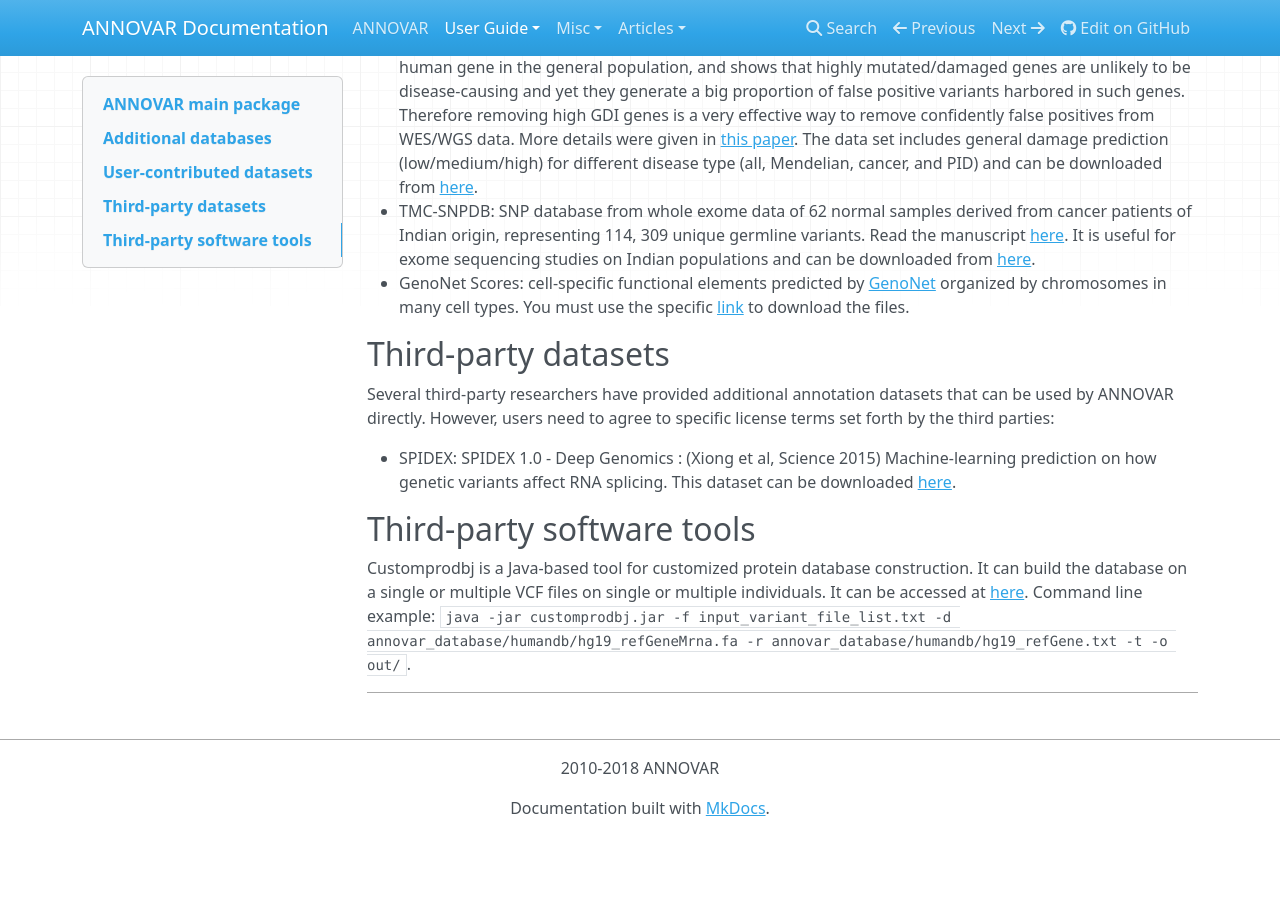
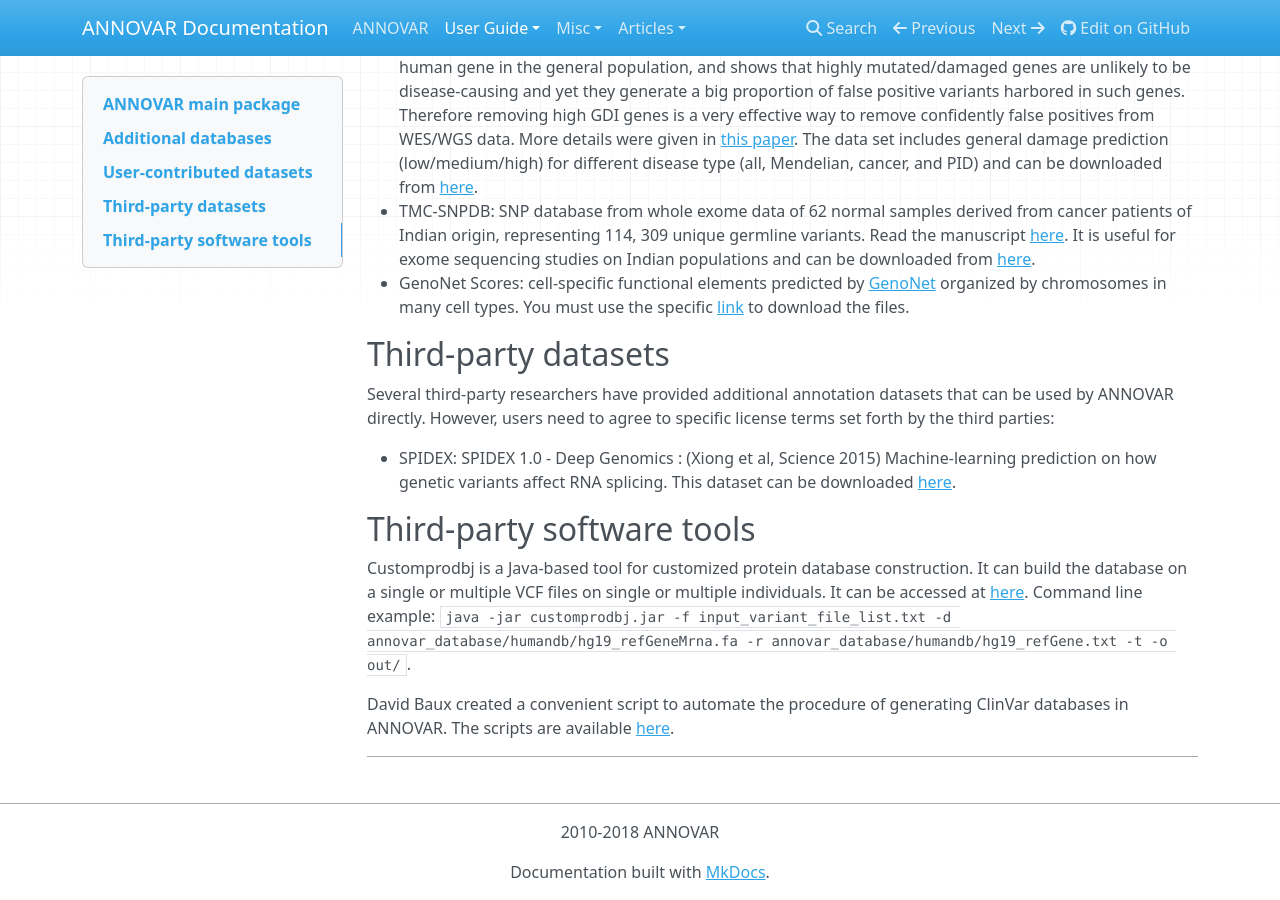
Before and after one commit to WGLab/doc-ANNOVAR, an MkDocs documentation site: the page built from docs/user-guide/download.md, in a window 1280 px wide and 900 px high, scrolled down 12621 px. Built offline with MkDocs 1.6.1, drawn with Linux system fonts in a browser that asks for light colours; nearby versions of some CDN libraries; comment, search, counter and statistics services are not loaded; old or Windows-style settings are respelled for this version of MkDocs; before the commit the page ends 13457 px from its top, so only the background shows below that.

Commit message:
Update download.md

```diff
--- a/docs/user-guide/download.md
+++ b/docs/user-guide/download.md
@@ -255,7 +255,7 @@ Several third-party researchers have provided additional annotation datasets tha
 
 Customprodbj is a Java-based tool for customized protein database construction. It can build the database on a single or multiple VCF files on single or multiple individuals. It can be accessed at [here](https://github.com/wenbostar/customprodbj). Command line example: `java -jar customprodbj.jar -f input_variant_file_list.txt -d annovar_database/humandb/hg19_refGeneMrna.fa -r annovar_database/humandb/hg19_refGene.txt -t -o out/`.
 
-
+David Baux created a convenient script to automate the procedure of generating ClinVar databases in ANNOVAR. The scripts are available [here](https://github.com/mobidic/update_annovar_db).
 
 ---
 
```
